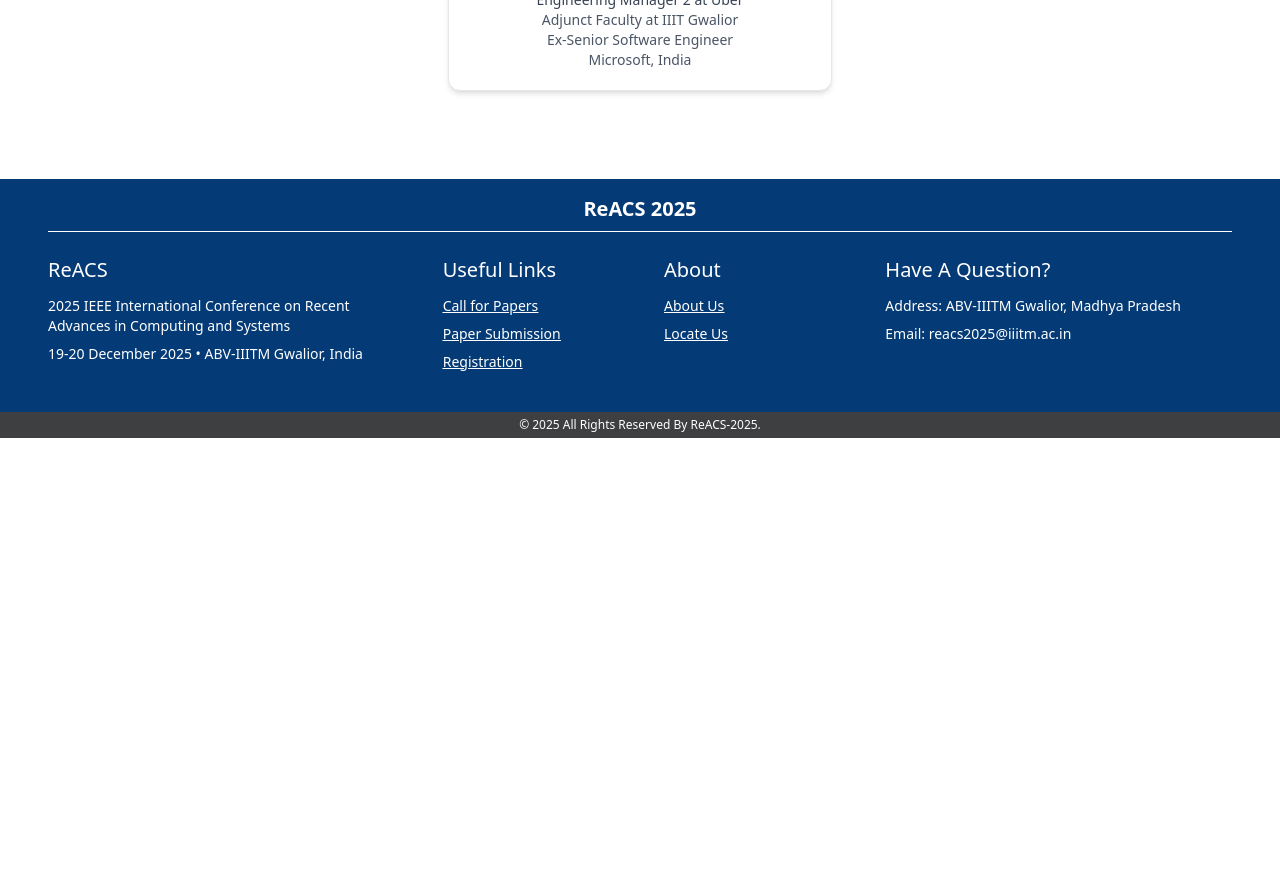
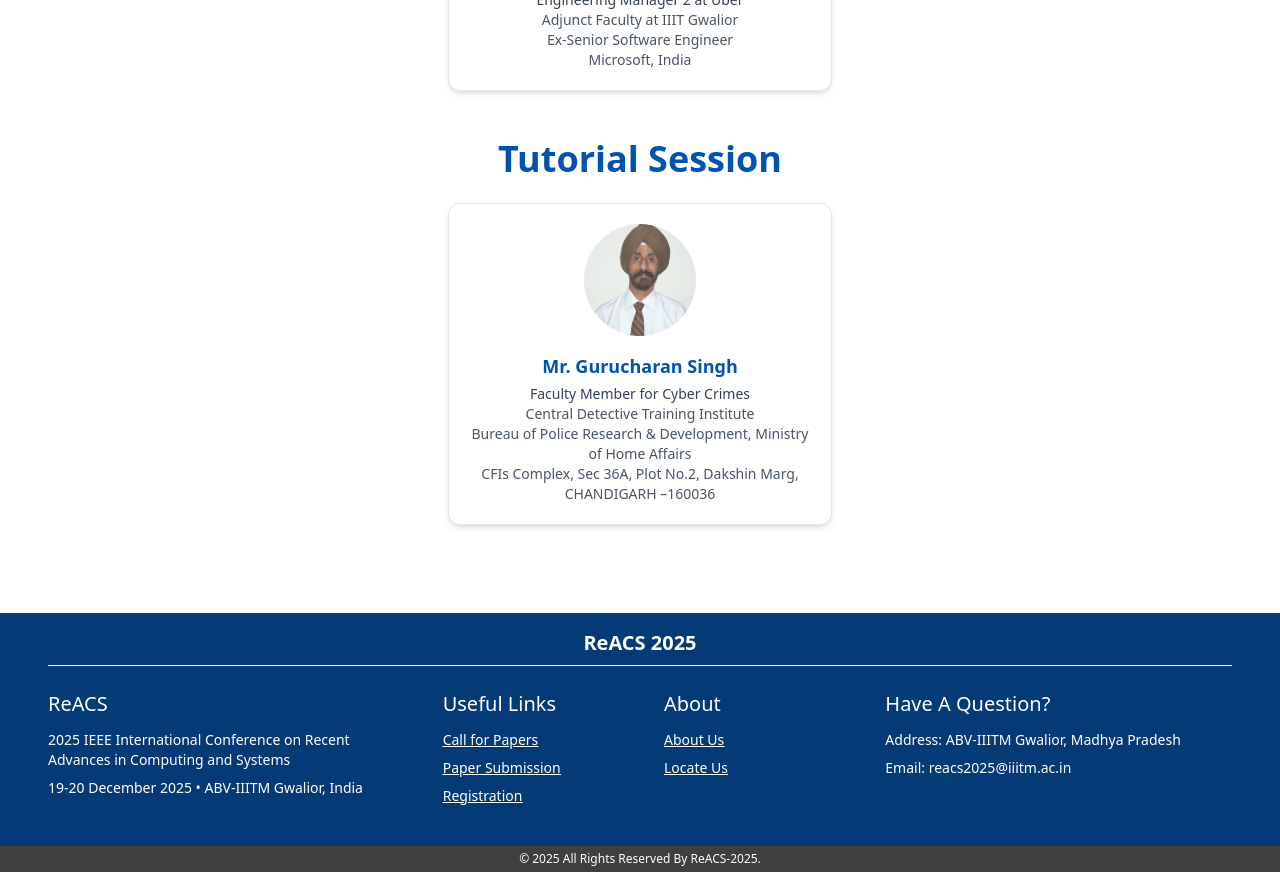
Before and after one commit to dewani12/ReACS_2025, a React (Vite) app in the folder frontend/: page /speakers in a window 1280 px wide. Shown: the part 800-1672 px from the top of the page. Before the commit the page ends 1238 px from the top, so only its background shows below. Built offline with nearby package versions, Linux system fonts and the light colour scheme.

Commit message:
update: add new speaker details for Mr. Gurucharan Singh and include his image

```diff
--- a/frontend/src/pages/Speakers.jsx
+++ b/frontend/src/pages/Speakers.jsx
@@ -2,6 +2,7 @@ import { Footer, Navbar } from '../components';
 import img1 from '../assets/speaker1.jpg';
 import img2 from '../assets/speaker2.jpg';
 import img3 from '../assets/speaker3.jpeg';
+import img4 from '../assets/speaker4.jpg';
 
 
 function SpeakerCard({ name, title, roles, department, university, image }) {
@@ -60,7 +61,21 @@ const speakersData = [
         image: img3
       },
     ]
-  }
+  },
+  {
+    type: "Tutorial Session",
+    members: [
+      {
+        name: "Mr. Gurucharan Singh",
+        title: "Faculty Member for Cyber Crimes",
+        roles: ["Central Detective Training Institute"],
+        department: "Bureau of Police Research & Development, Ministry of Home Affairs",
+        university: "CFIs Complex, Sec 36A, Plot No.2, Dakshin Marg, CHANDIGARH –160036",
+        image: img4
+      },
+    ]
+  },
+
 ];
 
 function Speakers() {
```
Also changed, not shown: frontend/src/assets/speaker4.jpg (added).
